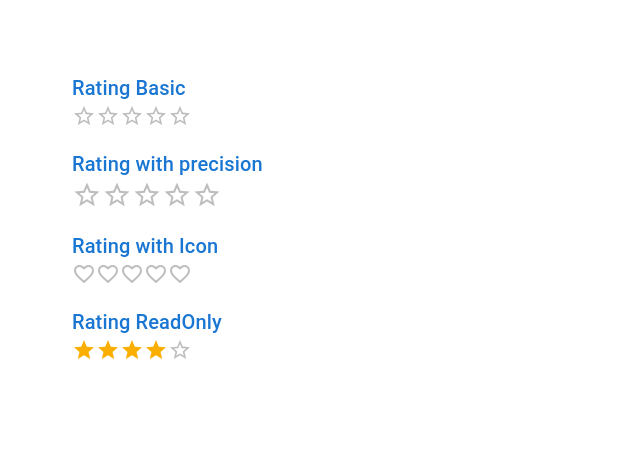
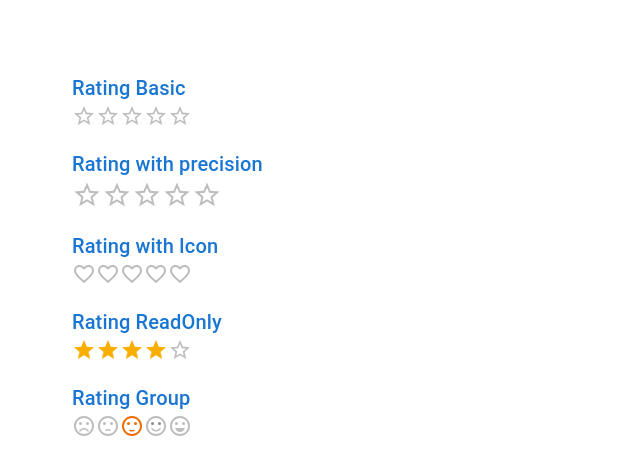
Before and after one commit to priyak1203/React-MUI, a React (Vite) app in the folder JS-Examples/: page / in a window 1280 px wide. Shown: the top 474 px of the page, without its empty margins (0-640 px from the left). Built offline with nearby package versions, Linux system fonts and the light colour scheme.

Commit message:
rating group

```diff
--- a/JS-Examples/src/App.jsx
+++ b/JS-Examples/src/App.jsx
@@ -2,13 +2,14 @@ import {
   MuiButton,
   MuiCheckBox,
   MuiRadioButton,
+  MuiRating,
+  MuiRatingGroup,
   MuiSelect,
   MuiSwitch,
   MuiTextField,
   MuiToggleButton,
   MuiTypography,
 } from './components';
-import MuiRating from './components/MuiRating';
 
 function App() {
   return (
@@ -22,6 +23,7 @@ function App() {
       {/* <MuiCheckBox /> */}
       {/* <MuiSwitch /> */}
       <MuiRating />
+      <MuiRatingGroup />
     </div>
   );
 }
--- /dev/null
+++ b/JS-Examples/src/components/MuiRatingGroup.jsx
@@ -0,0 +1,60 @@
+import { Rating, Stack, Typography } from '@mui/material';
+import { styled } from '@mui/material/styles';
+import SentimentVeryDissatisfiedIcon from '@mui/icons-material/SentimentVeryDissatisfied';
+import SentimentDissatisfiedIcon from '@mui/icons-material/SentimentDissatisfied';
+import SentimentSatisfiedIcon from '@mui/icons-material/SentimentSatisfied';
+import SentimentSatisfiedAltIcon from '@mui/icons-material/SentimentSatisfiedAlt';
+import SentimentVerySatisfiedIcon from '@mui/icons-material/SentimentVerySatisfied';
+
+const StyledRating = styled(Rating)(({ theme }) => ({
+  '& .MuiRating-iconEmpty .MuiSvgIcon-root': {
+    color: theme.palette.action.disabled,
+  },
+}));
+
+const customIcons = {
+  1: {
+    icon: <SentimentVeryDissatisfiedIcon color="error" />,
+    label: 'Very Dissatisfied',
+  },
+  2: {
+    icon: <SentimentDissatisfiedIcon color="error" />,
+    label: 'Dissatisfied',
+  },
+  3: {
+    icon: <SentimentSatisfiedIcon color="warning" />,
+    label: 'Neutral',
+  },
+  4: {
+    icon: <SentimentSatisfiedAltIcon color="success" />,
+    label: 'Satisfied',
+  },
+  5: {
+    icon: <SentimentVerySatisfiedIcon color="success" />,
+    label: 'Very Satisfied',
+  },
+};
+
+function IconContainer(props) {
+  const { value, ...other } = props;
+  return <span {...other}>{customIcons[value].icon}</span>;
+}
+
+const MuiRatingGroup = () => {
+  return (
+    <Stack mt={2}>
+      <Typography variant="h6" color="primary">
+        Rating Group
+      </Typography>
+      <StyledRating
+        name="highlight-selected-only"
+        defaultValue={3}
+        IconContainerComponent={IconContainer}
+        getLabelText={(value) => customIcons[value].label}
+        highlightSelectedOnly
+      />
+    </Stack>
+  );
+};
+
+export default MuiRatingGroup;
--- a/JS-Examples/src/components/index.js
+++ b/JS-Examples/src/components/index.js
@@ -2,6 +2,7 @@ export { default as MuiButton } from './MuiButton';
 export { default as MuiCheckBox } from './MuiCheckBox';
 export { default as MuiRadioButton } from './MuiRadioButton';
 export { default as MuiRating } from './MuiRating';
+export { default as MuiRatingGroup } from './MuiRatingGroup';
 export { default as MuiSelect } from './MuiSelect';
 export { default as MuiSwitch } from './MuiSwitch';
 export { default as MuiTextField } from './MuiTextField';
```
